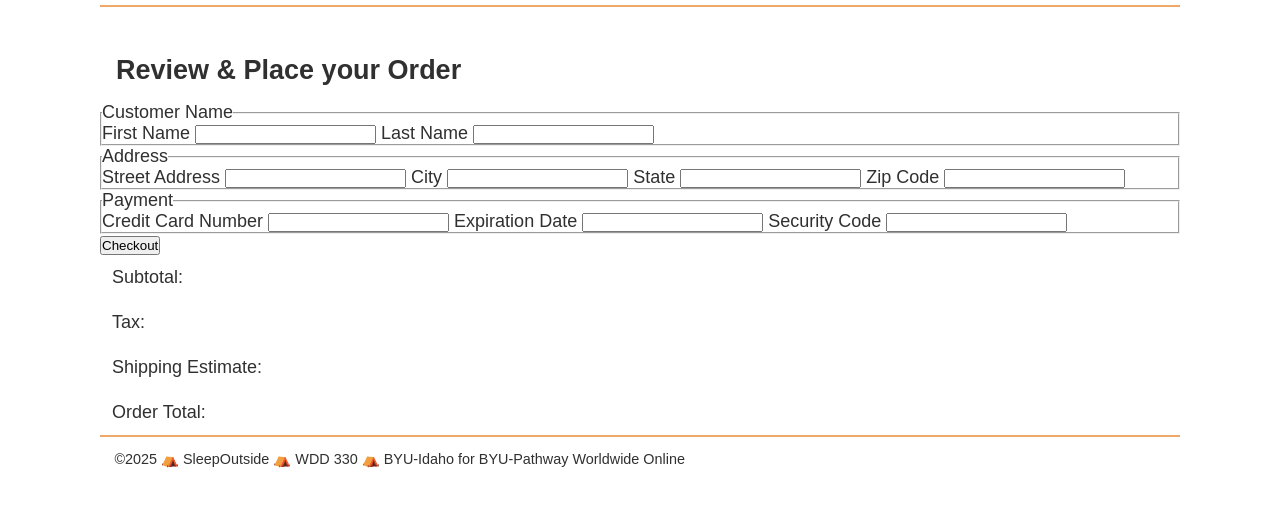
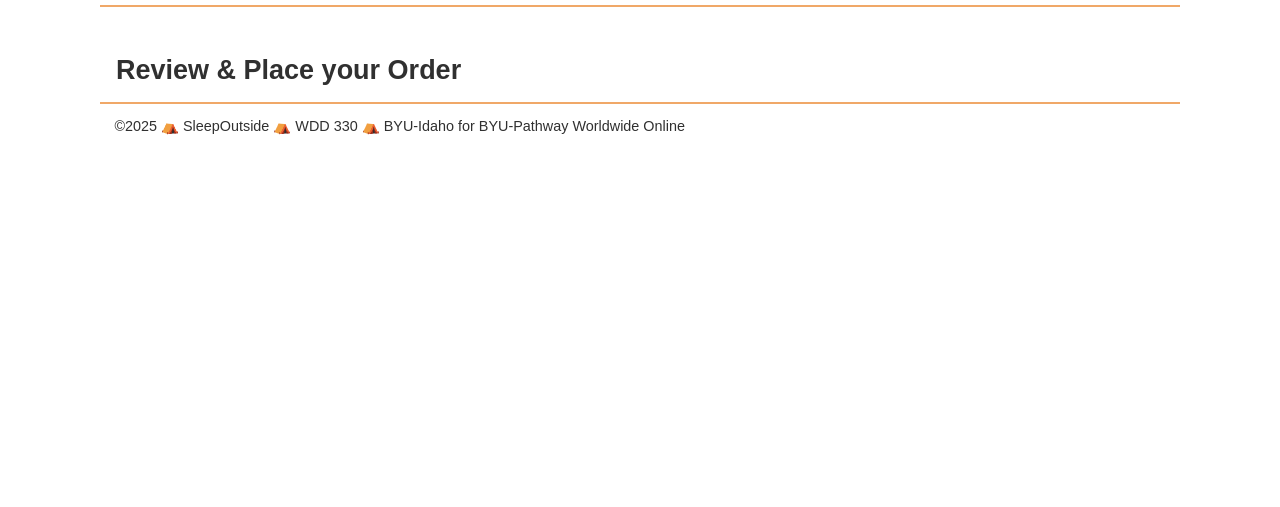
Before and after one commit to Tomzyofficial/WDD330, a website built with Vite: page src/checkout/index.html in a window 1280 px wide. Shown: the part 71-578 px from the top of the page. Built offline with nearby package versions, Linux system fonts and the light colour scheme; files whose address does not match are found by name.

```diff
--- a/src/checkout/index.html
+++ b/src/checkout/index.html
@@ -19,46 +19,6 @@
       <section class="products">
         <h2>Review & Place your Order</h2>
       </section>
-
-      <form action="">
-        <fieldset>
-          <legend>Customer Name</legend>
-          <label for="fname">First Name</label>
-          <input type="text" id="fname" name="fname" required />
-          <label for="lname">Last Name</label>
-          <input type="text" id="lname" name="lname" required />
-        </fieldset>
-
-        <fieldset>
-          <legend>Address</legend>
-          <label for="street">Street Address</label>
-          <input type="text" id="street" name="street" required />
-          <label for="city">City</label>
-          <input type="text" id="city" name="city" required />
-          <label for="state">State</label>
-          <input type="text" id="state" name="state" required />
-          <label for="zip_code">Zip Code</label>
-          <input type="text" id="zip_code" name="zip_code" required />
-        </fieldset>
-
-        <fieldset>
-          <legend>Payment</legend>
-          <label for="ccn">Credit Card Number</label>
-          <input type="text" id="ccn" name="ccn" required />
-          <label for="expDate">Expiration Date</label>
-          <input type="text" id="expDate" name="expDate" required />
-          <label for="sCode">Security Code</label>
-          <input type="text" id="sCode" name="sCode" required />
-        </fieldset>
-      </form>
-      <button type="submit" form="" value="Checkout">Checkout</button>
-
-      <section>
-        <p id="subTotal">Subtotal:</p>
-        <p>Tax:</p>
-        <p>Shipping Estimate:</p>
-        <p>Order Total:</p>
-      </section>
     </main>
 
     <footer id="footer"></footer>
--- a/src/js/checkout.js
+++ b/src/js/checkout.js
@@ -1,5 +1,3 @@
 import { loadHeaderFooter } from "./utils.mjs";
-import calculateItemSubTotal from "./CheckoutProcess.mjs";
 
 loadHeaderFooter();
-calculateItemSubTotal();
```
Also changed, not shown: src/js/CheckoutProcess.mjs (deleted, +0 -38 lines).
